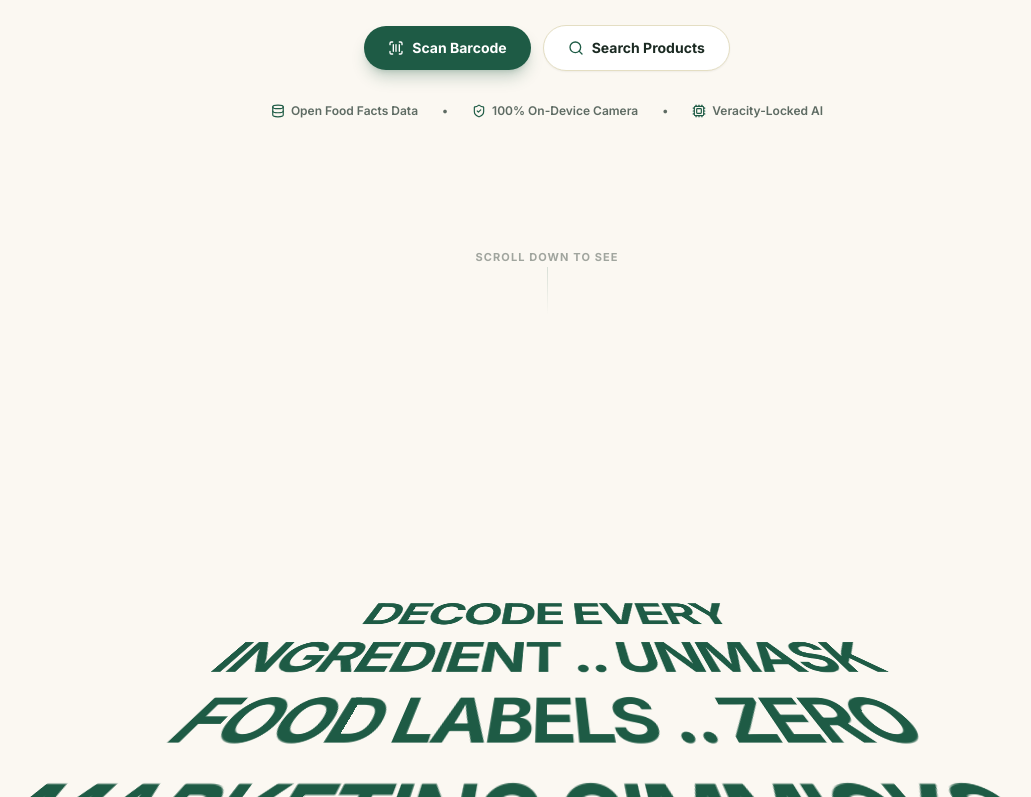
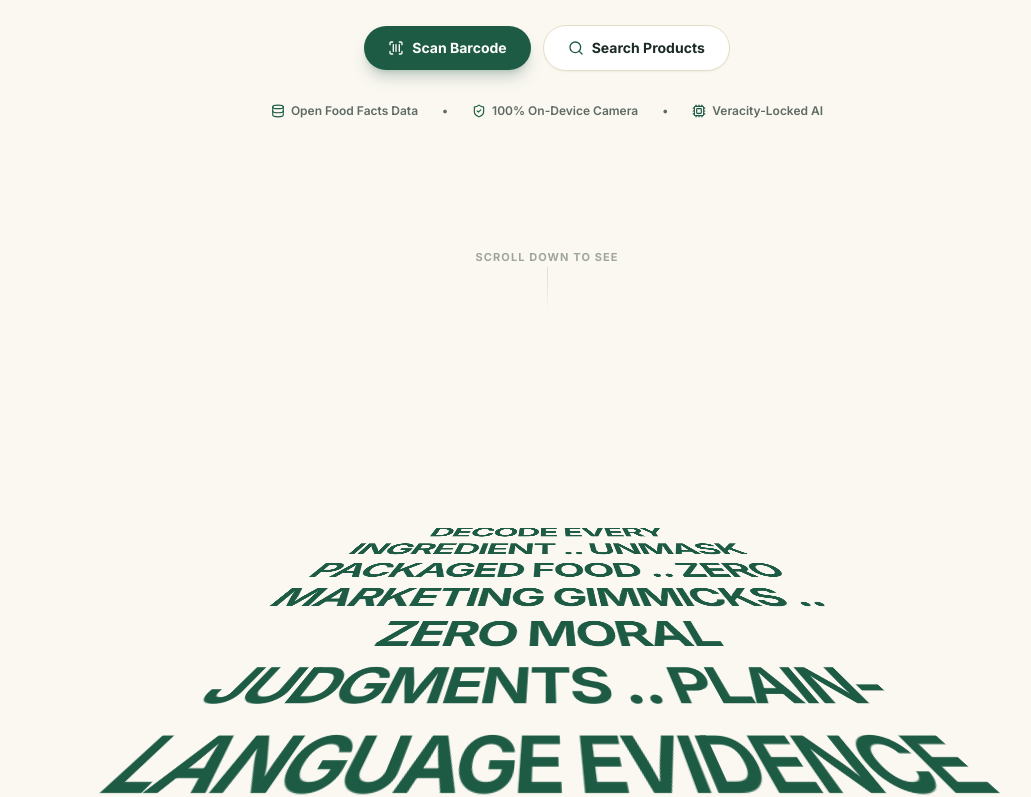
Before and after one commit to yaadvshubham/ingrivo, a Next.js app in the folder frontend/: page / in a window 1280 px wide. Shown: the part 534-1331 px from the top of the page, without its empty margins (93-1124 px from the left). Built offline with nearby package versions, Linux system fonts and the light colour scheme.

Commit message:
fix(ui): smooth full-duration 3D perspective text scroll and seamless end transition

```diff
--- a/frontend/src/components/PerspectiveHeroScroll.tsx
+++ b/frontend/src/components/PerspectiveHeroScroll.tsx
@@ -32,26 +32,38 @@ export function PerspectiveHeroScroll() {
     return () => clearTimeout(timer);
   }, []);
 
-  // Skiper 28 Scroll Tracking
+  // Skiper 28 Scroll Tracking - Pinned across full sticky container duration
   const { scrollYProgress } = useScroll({
     target: targetRef,
+    offset: ["start start", "end end"],
   });
 
-  // Authentic Skiper 28 Motion Values
-  const yMotionValue = useTransform(scrollYProgress, [0, 1], [487, 0]);
+  // Authentic Skiper 28 Motion Values: complete scroll through the perspective field
+  const yMotionValue = useTransform(scrollYProgress, [0, 1], [487, -260]);
   const transform = useMotionTemplate`rotateX(30deg) translateY(${yMotionValue}px) translateZ(10px)`;
+
+  // Smooth exit fade at the very end (0.85 -> 0.98) so it doesn't abruptly jump when unsticking
+  const textOpacity = useTransform(scrollYProgress, [0.85, 0.98], [1, 0]);
+
+  // Smooth hero fadeout as user starts scrolling down (0 -> 0.12)
+  const heroOpacity = useTransform(scrollYProgress, [0, 0.12], [1, 0]);
+  const heroY = useTransform(scrollYProgress, [0, 0.12], [0, -30]);
+  const heroPointerEvents = useTransform(heroOpacity, (v) => (v > 0.05 ? "auto" : "none"));
 
   const content = (
     <div
       ref={targetRef}
-      className="relative z-0 h-[280vh] w-full bg-[#FBF8F2] text-[#1B2A22] overflow-x-hidden selection:bg-[#1E5B45] selection:text-white"
+      className="relative z-0 h-[300vh] w-full bg-[#FBF8F2] text-[#1B2A22] overflow-x-hidden selection:bg-[#1E5B45] selection:text-white"
     >
       {/* ─────────────────────────────────────────────────────────────
-          TOP STICKY HEADER & CALL TO ACTION (Clean, interactive)
+          TOP STICKY HEADER & CALL TO ACTION (Smooth fade on scroll)
          ───────────────────────────────────────────────────────────── */}
       <div className="sticky top-0 z-20 flex min-h-screen flex-col items-center justify-between px-4 py-8 sm:px-6 pointer-events-none">
-        {/* Dynamic Expanding Brand Capsule (Skiper 3) */}
-        <div className="pointer-events-auto flex flex-col items-center gap-4 text-center max-w-4xl pt-4">
+        {/* Dynamic Expanding Brand Capsule (Skiper 3) & Hero Content */}
+        <motion.div
+          style={{ opacity: heroOpacity, y: heroY, pointerEvents: heroPointerEvents }}
+          className="flex flex-col items-center gap-4 text-center max-w-4xl pt-4"
+        >
           <motion.div layout>
             <motion.div
               className={cn(
@@ -156,14 +168,17 @@ export function PerspectiveHeroScroll() {
               Veracity-Locked AI
             </span>
           </div>
-        </div>
+        </motion.div>
 
         {/* Scroll Cue (Skiper 28 style) */}
-        <div className="pointer-events-auto flex flex-col items-center gap-3 pb-8 text-center text-[#1B2A22]">
+        <motion.div
+          style={{ opacity: heroOpacity }}
+          className="flex flex-col items-center gap-3 pb-8 text-center text-[#1B2A22]"
+        >
           <span className="relative text-[11px] font-bold tracking-widest uppercase opacity-40 after:absolute after:left-1/2 after:top-full after:h-12 after:w-px after:bg-gradient-to-b after:from-[#1E5B45]/40 after:to-transparent after:content-['']">
             scroll down to see
           </span>
-        </div>
+        </motion.div>
       </div>
 
       {/* ─────────────────────────────────────────────────────────────
@@ -181,11 +196,15 @@ export function PerspectiveHeroScroll() {
           style={{
             transformStyle: "preserve-3d",
             transform,
+            opacity: textOpacity,
           }}
           className="w-full max-w-4xl text-center text-5xl sm:text-7xl font-bold tracking-tighter text-[#1E5B45] leading-tight select-none px-4"
         >
-          DECODE EVERY INGREDIENT .. UNMASK FOOD LABELS .. ZERO MARKETING GIMMICKS ..
-          ZERO MORAL JUDGMENTS .. REAL EVIDENCE DIRECT FROM FOOD LABELS ..
+          DECODE EVERY INGREDIENT .. UNMASK PACKAGED FOOD ..
+          ZERO MARKETING GIMMICKS .. ZERO MORAL JUDGMENTS ..
+          PLAIN-LANGUAGE EVIDENCE DIRECT FROM FOOD LABELS ..
+          100% PRIVATE ON-DEVICE SCANNING .. ZERO TRACKING ..
+          VERIFIED OPEN FOOD FACTS DATA .. FULL PROVENANCE TRACEABILITY ..
           TRANSPARENT .. UNBIASED .. EVIDENCE YOU CAN TRUST ..
           KNOW WHAT YOU EAT .. UNDERSTAND WHAT YOU BUY ..
           INGRIVO IS THE TRUTH ON PACKAGED FOOD.
```
